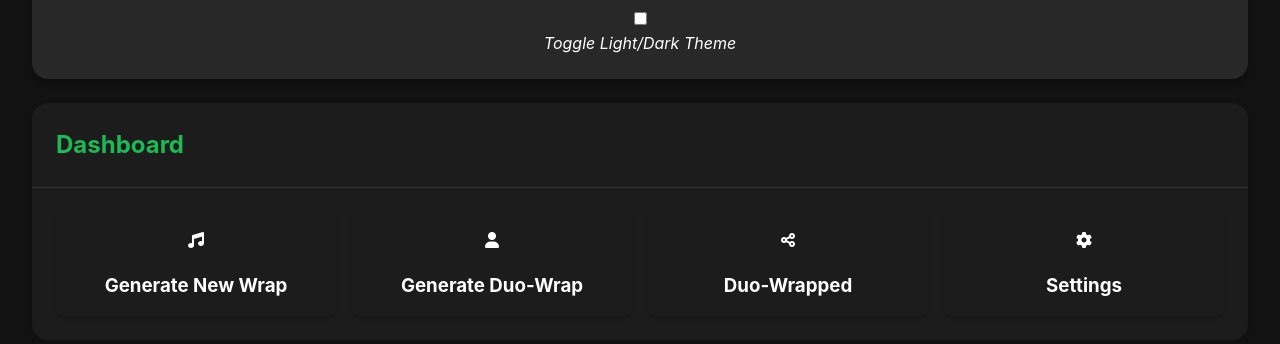
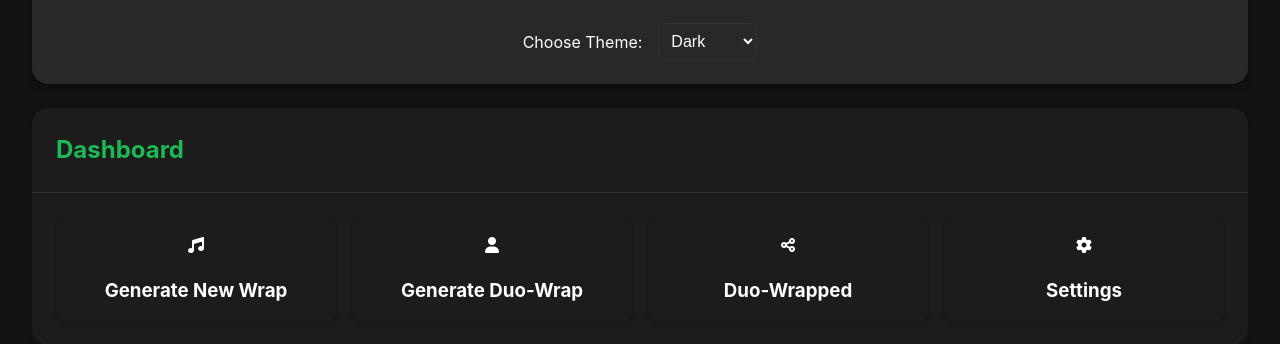
Before and after one commit to benkim2284/SpotifyChef, a Django app: template SpotifyWrappedApp/templates/SpotifyWrappedApp/home.html in a window 1280 px wide. Shown: the part 121-465 px from the top of the page. Run offline with Django 4.2, Linux system fonts and the light colour scheme; the template is opened without the code that fills it: values that come from a table or form of the project are taken from there, others are empty; data comes from the database, SQL or seed files in the repository.

Commit message:
added grimmy theme

```diff
--- a/SpotifyWrappedApp/templates/SpotifyWrappedApp/home.html
+++ b/SpotifyWrappedApp/templates/SpotifyWrappedApp/home.html
@@ -42,6 +42,25 @@
             --spinner-border-color: #1DB954;
             --spinner-border-top-color: transparent;
             --border-color: #cccccc;
+        }
+
+        /* Grimace Theme Variables */
+        .grimace-mode {
+            --bg-color: #4B0082; /* Indigo background */
+            --text-color: #FFD700; /* Gold text */
+            --primary-color: #800080; /* Purple */
+            --secondary-color: #DA70D6; /* Orchid */
+            --card-bg-color: #6A0DAD; /* Royal Purple */
+            --welcome-bg-color: #9932CC; /* Dark Orchid */
+            --button-bg-color: #800080; /* Purple */
+            --button-text-color: #FFD700; /* Gold */
+            --button-outline-color: #FFD700; /* Gold */
+            --icon-color: #FFD700; /* Gold */
+            --holiday-text-color: #FFD700; /* Gold */
+            --loading-popup-bg: rgba(75, 0, 130, 0.9); /* Indigo with opacity */
+            --spinner-border-color: #FFD700; /* Gold */
+            --spinner-border-top-color: transparent;
+            --border-color: #FFD700; /* Gold */
         }
 
         /* Reset and base styles */
@@ -465,6 +484,68 @@
             }
         }
 
+        /* Theme Switch Styles */
+        .theme-switch-wrapper {
+            display: flex;
+            align-items: center;
+            justify-content: center;
+            margin-top: 1rem;
+            gap: 1rem;
+        }
+
+        .theme-switch {
+            display: inline-block;
+            height: 34px;
+            position: relative;
+            width: 60px;
+        }
+
+        .theme-switch input {
+            display: none;
+        }
+
+        .slider {
+            background-color: var(--secondary-color);
+            bottom: 0;
+            cursor: pointer;
+            left: 0;
+            position: absolute;
+            right: 0;
+            top: 0;
+            transition: .4s;
+            border-radius: 34px;
+        }
+
+        .slider:before {
+            background-color: var(--button-bg-color);
+            bottom: 4px;
+            content: "";
+            height: 26px;
+            left: 4px;
+            position: absolute;
+            transition: .4s;
+            width: 26px;
+            border-radius: 50%;
+        }
+
+        input:checked + .slider {
+            background-color: var(--primary-color);
+        }
+
+        input:checked + .slider:before {
+            transform: translateX(26px);
+        }
+
+        /* Additional Styles for Theme Select */
+        .theme-select {
+            padding: 0.5rem;
+            border-radius: 0.5rem;
+            background-color: var(--welcome-bg-color);
+            color: var(--text-color);
+            border: 1px solid var(--border-color);
+            font-size: 1rem;
+        }
+
     </style>
 </head>
 <body>
@@ -473,11 +554,12 @@
         <h1 class="welcome-message">Welcome, <span id="user-name">{{ name }}</span>!</h1>
         <!-- Theme Toggle Switch -->
         <div class="theme-switch-wrapper">
-            <label class="theme-switch" for="theme-toggle">
-                <input type="checkbox" id="theme-toggle" />
-                <div class="slider round"></div>
-            </label>
-            <em>Toggle Light/Dark Theme</em>
+            <label for="theme-select">Choose Theme:</label>
+            <select id="theme-select" class="theme-select">
+                <option value="dark">Dark</option>
+                <option value="light">Light</option>
+                <option value="grimace">Grimace</option>
+            </select>
         </div>
     </div>
     <div class="space-y-8">
@@ -634,24 +716,21 @@
 
         // Theme Toggle Script
         document.addEventListener('DOMContentLoaded', function() {
-            const toggleSwitch = document.getElementById('theme-toggle');
-            const currentTheme = localStorage.getItem('theme') ? localStorage.getItem('theme') : null;
+            const themeSelect = document.getElementById('theme-select');
+            const currentTheme = localStorage.getItem('theme') ? localStorage.getItem('theme') : 'dark';
 
-            if (currentTheme) {
-                if (currentTheme === 'light') {
-                    document.body.classList.add('light-mode');
-                    toggleSwitch.checked = true;
-                }
-            }
+            // Apply the current theme
+            document.body.classList.add(`${currentTheme}-mode`);
+            themeSelect.value = currentTheme;
 
-            toggleSwitch.addEventListener('change', function(e) {
-                if (e.target.checked) {
-                    document.body.classList.add('light-mode');
-                    localStorage.setItem('theme', 'light');
-                } else {
-                    document.body.classList.remove('light-mode');
-                    localStorage.setItem('theme', 'dark');
-                }
+            themeSelect.addEventListener('change', function(e) {
+                // Remove all theme classes
+                document.body.classList.remove('light-mode', 'dark-mode', 'grimace-mode');
+                // Add the selected theme class
+                const selectedTheme = e.target.value;
+                document.body.classList.add(`${selectedTheme}-mode`);
+                // Save the preference
+                localStorage.setItem('theme', selectedTheme);
             });
         });
     </script>
```
